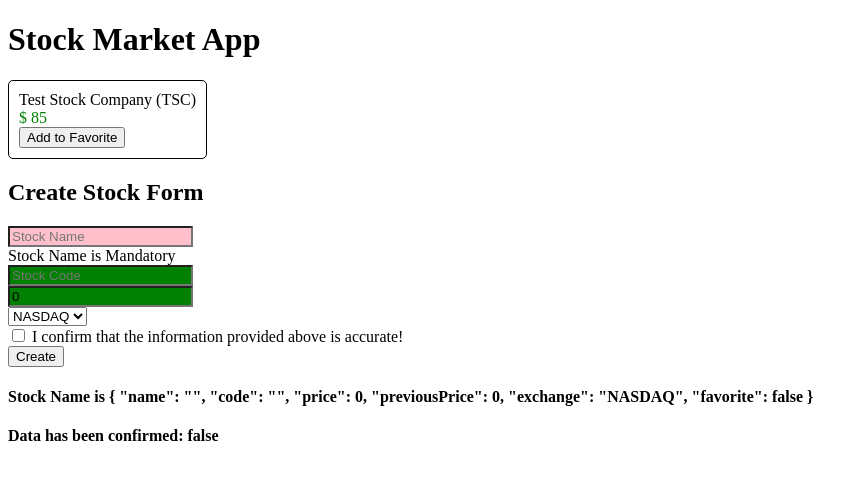
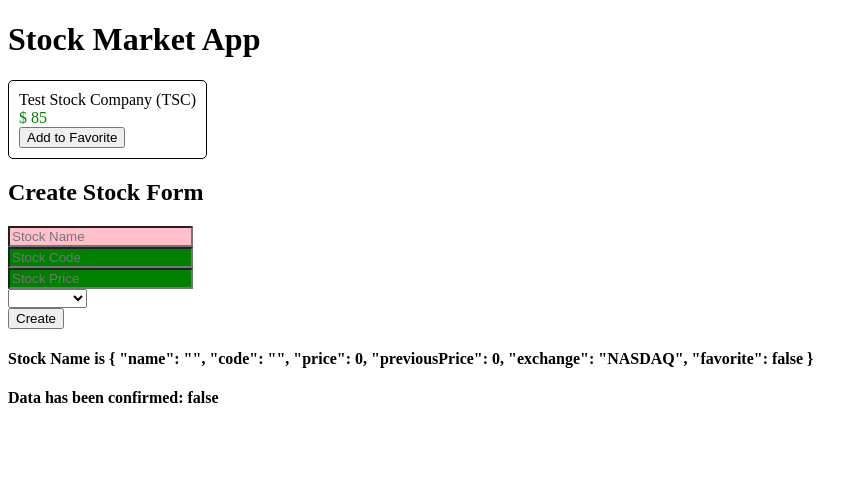
Before and after one commit to JIA-WE-LIAN/StockMarket, an Angular app: page / in a window 1280 px wide. Shown: the top 480 px of the page, without its empty margins (0-867 px from the left). Built offline with nearby package versions, Linux system fonts and the light colour scheme.

Commit message:
'18_ngModelFormGroup'

```diff
--- a/src/app/stock/create-stock/create-stock.component.html
+++ b/src/app/stock/create-stock/create-stock.component.html
@@ -1,54 +1,37 @@
 <h2>Create Stock Form</h2>
 
 <div class="form-group">
-  <form (ngSubmit)="createStock(stockForm)" #stockForm="ngForm">
+  <form (ngSubmit)="createStock(stockForm)" #stockForm="ngForm" >
+    <div ngModelGroup="stock">
       <div class="stock-name">
         <input type="text"
               placeholder="Stock Name"
               required
-             name="stockName"
-             #stockName="ngModel"
-             [(ngModel)]="stock.name">
+              name="name"
+              ngModel>
       </div>
-    <div *ngIf="stockName.errors && stockName.errors.required">Stock Name is Mandatory</div>
       <div class="stock-code">
         <input type="text"
               placeholder="Stock Code"
               required
               minlength="2"
-             name="stockCode"
-             #stockCode="ngModel"
-             [(ngModel)]="stock.code">
-    </div>
-    <div *ngIf="stockCode.dirty && stockCode.invalid">
-      <div *ngIf="stockCode.errors.required">Stock Code is Mandatory</div>
-      <div *ngIf="stockCode.errors.minlength">Stock Code must be atleast of length 2</div>
+              name="code"
+              ngModel>
       </div>
       <div class="stock-price">
         <input type="number"
               placeholder="Stock Price"
-             name="stockPrice"
+              name="price"
               required
-             #stockPrice="ngModel"
-             [ngModel]="stock.price"
-             (ngModelChange)="setStockPrice($event)">
-    </div>
-    <div *ngIf="stockPrice.dirty && stockPrice.invalid">
-      <div *ngIf="stockPrice.errors.required">Stock Price is Mandatory</div>
+              ngModel>
       </div>
       <div class="stock-exchange">
         <div>
-        <select name="stockExchange" [(ngModel)]="stock.exchange">
+          <select name="exchange" ngModel>
             <option *ngFor="let exchange of exchanges" [ngValue]="exchange">{{exchange}}</option>
           </select>
         </div>
       </div>
-    <div class="stock-confirm">
-      <input type="checkbox"
-             name="stockConfirm"
-             required
-             [(ngModel)]="confirmed">
-      I confirm that the information provided above is accurate!
     </div>
     <button type="submit">Create</button>
   </form>
--- a/src/app/stock/create-stock/create-stock.component.ts
+++ b/src/app/stock/create-stock/create-stock.component.ts
@@ -15,14 +15,10 @@
     this.stock =  new Stock('', '', 0, 0, 'NASDAQ');
   }
 
-  setStockPrice(price) {
-    this.stock.price = price;
-    this.stock.previousPrice = price;
-  }
-
   createStock(stockForm) {
-    console.log('Stock form', stockForm);
+    console.log('Stock form', stockForm.value);
     if (stockForm.valid) {
+      this.stock = stockForm.value.stock;
       console.log('Creating stock ', this.stock);
     } else {
       console.error('Stock form is in an invalid state');
```
Lines whose indentation alone changed are shown as unchanged.
